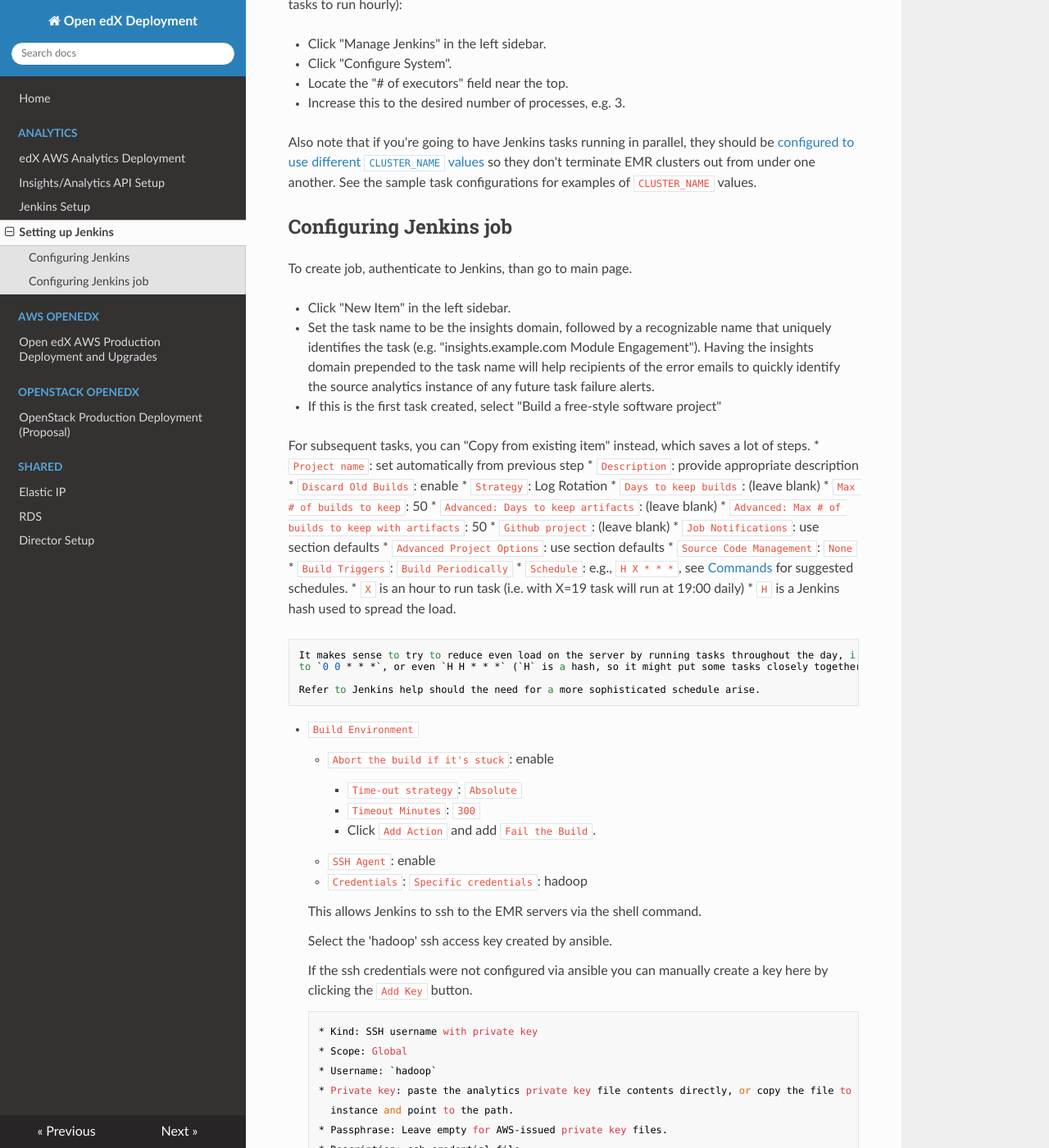
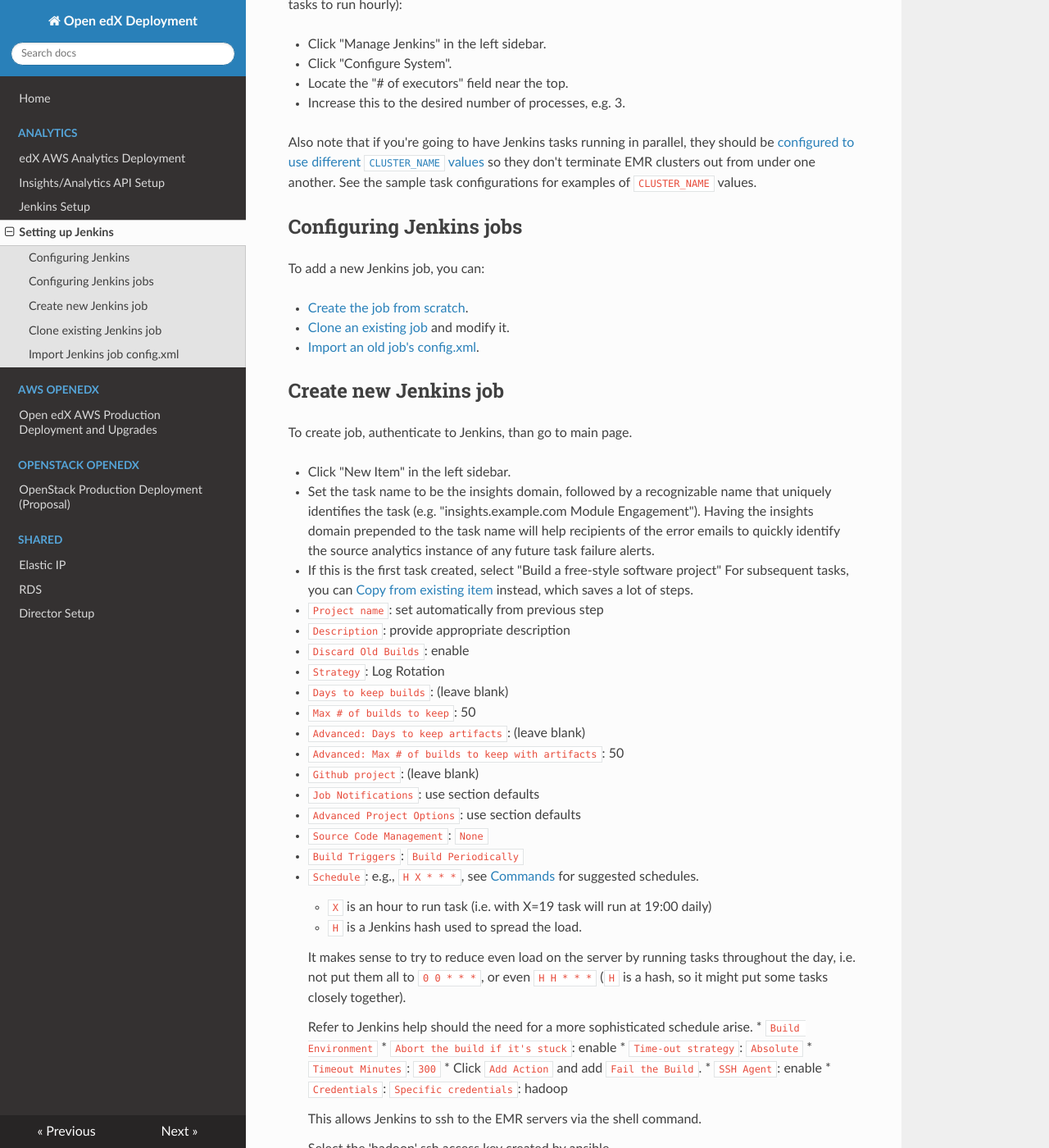
Before and after one commit to open-craft/openedx-deployment, an MkDocs documentation site: the page built from docs/analytics/jenkins_jobs.md, in a window 1280 px wide and 1400 px high, scrolled down 655 px. Shown: the whole window at 82% size. Built offline with MkDocs 1.6.1, drawn with Linux system fonts in a browser that asks for light colours; nearby versions of some CDN libraries; some of the changed text lies outside the part shown.

Commit message:
Adds instructions for loading jenkins jobs from config.xml

````diff
--- a/docs/analytics/jenkins_jobs.md
+++ b/docs/analytics/jenkins_jobs.md
@@ -32,16 +32,26 @@ Also note that if you're going to have Jenkins tasks running in parallel, they s
 `CLUSTER_NAME` values](jenkins.md#cluster_name) so they don't terminate EMR clusters out from under one another.  See
 the sample task configurations for examples of `CLUSTER_NAME` values.
 
-Configuring Jenkins job
------------------------
+Configuring Jenkins jobs
+------------------------
+
+To add a new Jenkins job, you can:
+
+* [Create the job from scratch](#create-new-jenkins-job).
+* [Clone an existing job](#clone-existing-jenkins-job) and modify it.
+* [Import an old job's config.xml](#import-jenkins-job-configxml).
+
+Create new Jenkins job
+----------------------
 
 To create job, authenticate to Jenkins, than go to main page.
 
 * Click "New Item" in the left sidebar.
 * Set the task name to be the insights domain, followed by a recognizable name that uniquely identifies the task (e.g. "insights.example.com Module Engagement"). Having the insights domain prepended to the task name will help recipients of the error emails to quickly identify the source analytics instance of any future task failure alerts.
 * If this is the first task created, select "Build a free-style software project"
+  For subsequent tasks, you can [Copy from existing item](#clone-existing-jenkins-job) instead, which saves a lot of
+  steps.
 
-  For subsequent tasks, you can "Copy from existing item" instead, which saves a lot of steps.
 * `Project name`: set automatically from previous step
 * `Description`: provide appropriate description
 * `Discard Old Builds`: enable
@@ -97,6 +107,42 @@ To create job, authenticate to Jenkins, than go to main page.
         * `Send e-mail for every unstable build`: `yes`
         * `Send separate e-mails to individuals who broke the build`: `no`
 * Finally, click `Save`
+
+Clone existing Jenkins job
+--------------------------
+
+Once you have a [Jenkins job created](#create-new-jenkins-job), you can clone it into a new job and modify it.
+
+To do this:
+
+* Click "New Item" in the left sidebar.
+* Set the task name to be the insights domain, followed by a recognizable name that uniquely identifies the task (e.g. "insights.example.com Module Engagement"). Having the insights domain prepended to the task name will help recipients of the error emails to quickly identify the source analytics instance of any future task failure alerts.
+* Select "Copy from existing item" and select the existing task to clone from.
+* Click "Ok" to create the cloned item.
+* Modify the settings that differ (e.g. name, description, schedule crontab, command), and "Save".
+
+Import Jenkins job config.xml
+-----------------------------
+
+To perform this step reliably, you must be running with the same (or similar) version of Jenkins that the `config.xml`
+file was created with, otherwise strange problems may arise (cf https://stackoverflow.com/q/8424228/4302112).
+
+For example, to get a job's `config.xml`:
+
+```bash
+curl -X GET \
+     -o config.xml \
+     'http://orig.jenkins.url/job/insights.example.com%20AnalyticsTaskName/config.xml'
+```
+
+To import a `config.xml` file:
+
+```bash
+cat config.xml | curl -X POST \
+     --header "Content-Type: application/xml" \
+     --data-binary @- \
+     'http://new.jenkins.url/createItem?name=insights.example.com%20AnalyticsTaskName'
+```
 
 # Commands
 
````
